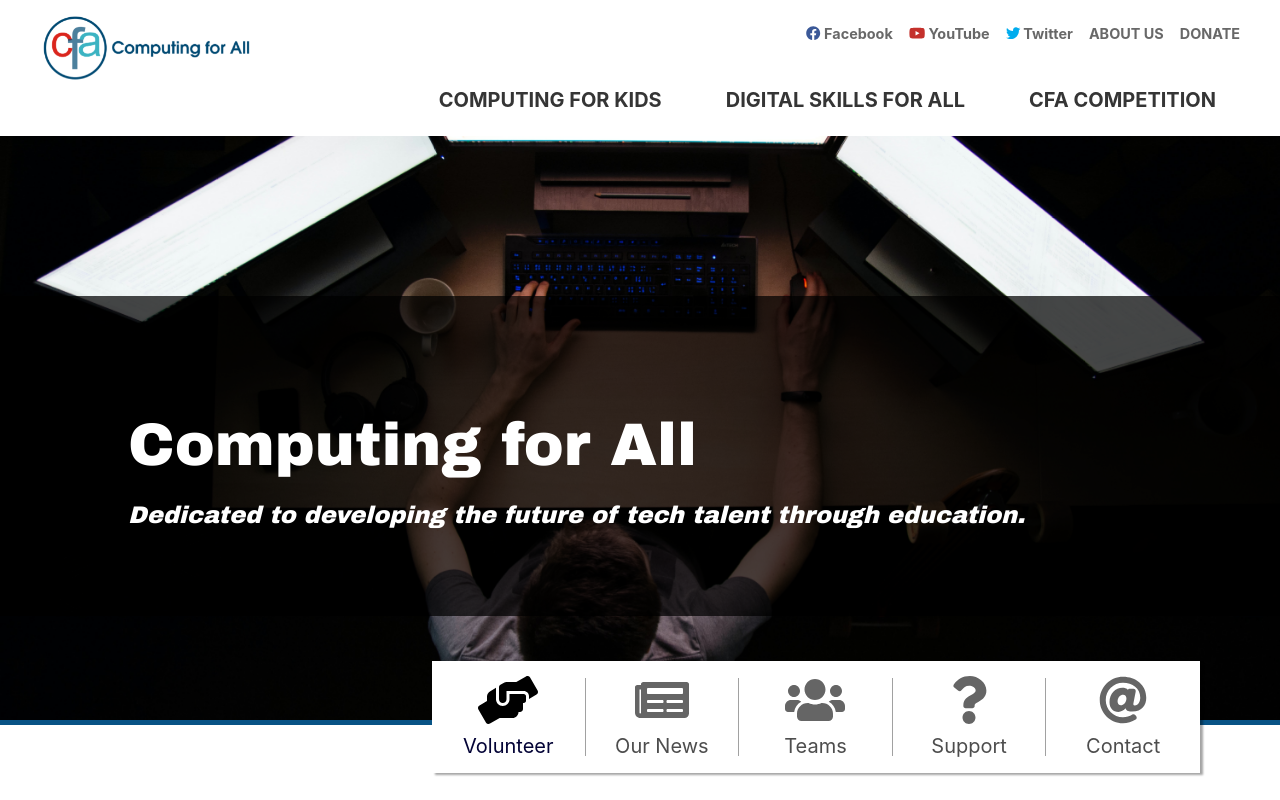
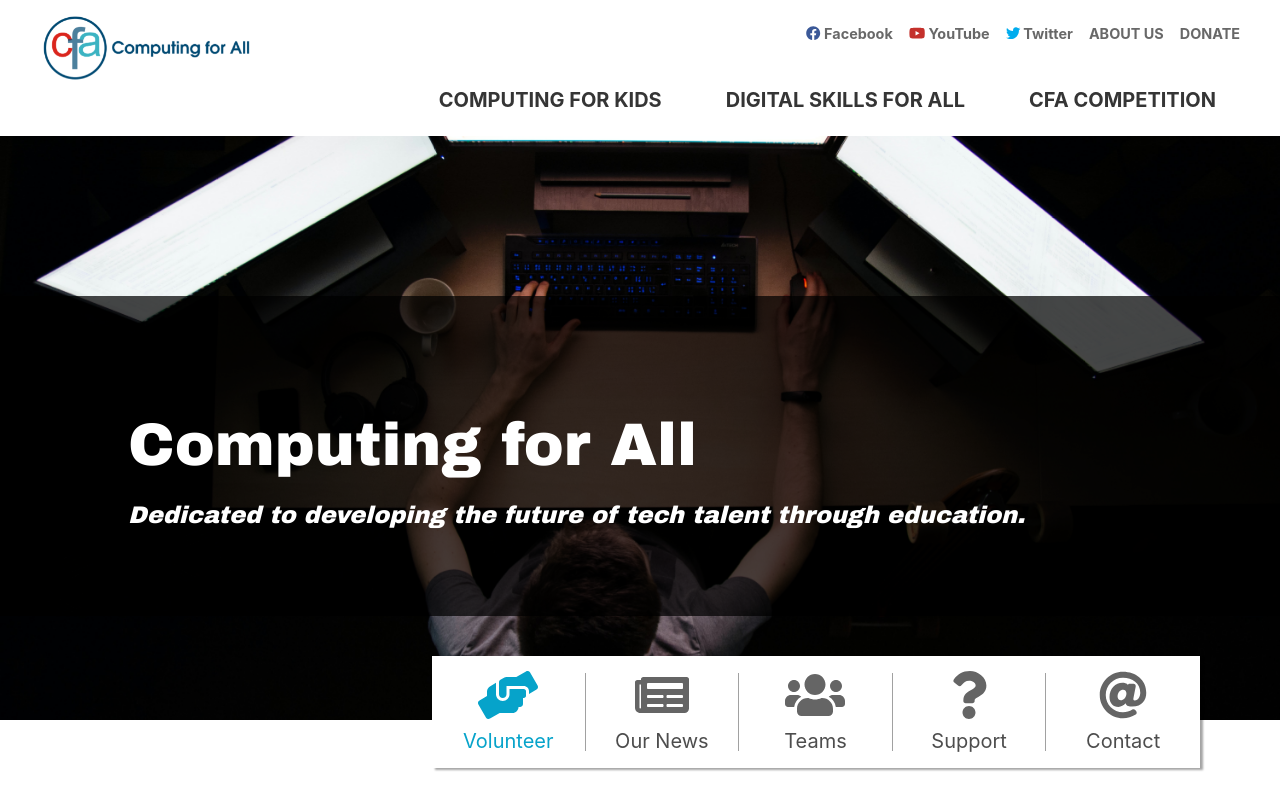
Before and after one commit to liahnee/cfa, a React (Create React App) app: page / in a window 1280 px wide. In both pictures the pointer is over the element "Volunteer". Built offline with nearby package versions, Linux system fonts and the light colour scheme; a web font is replaced by a local one.

Commit message:
intro box color

```diff
--- a/src/stylesheets/cfa/home.css
+++ b/src/stylesheets/cfa/home.css
@@ -35,7 +35,6 @@
     height:73vh;
     width: 100vw;
     margin: 0;
-    border-bottom: 5px solid var(--color-section-border);
 }
 
 .banner-text {
@@ -111,7 +110,7 @@
 }
 
 .banner-intro-box > div:hover span {
-    color: rgb(3, 3, 54);
+    color: rgb(6, 163, 202);
 }
 .banner-intro-box > div svg {
     opacity: 0.6;
@@ -119,6 +118,7 @@
 }
 .banner-intro-box > div:hover svg {
     opacity: 1;
+    color: rgb(6, 163, 202);
 }
 
 .empty-div {
```
